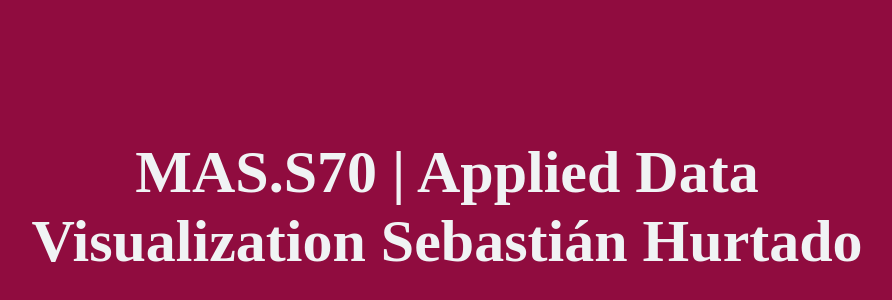
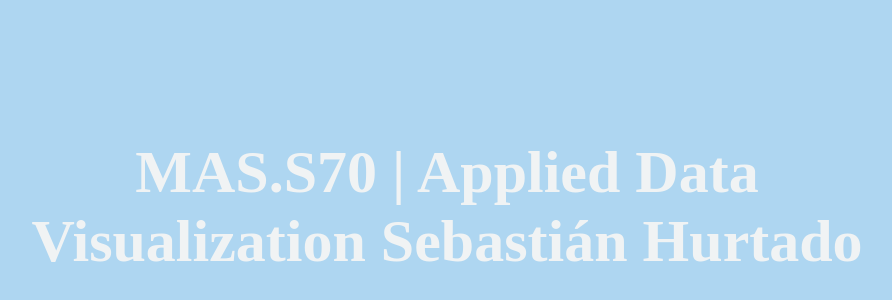
Before and after one commit to sebastianhurtado/datavizproject, a plain HTML site: page index.html in a window 1280 px wide. Shown: the part 70-370 px from the top of the page, without its empty margins (193-1085 px from the left). Drawn offline with Linux system fonts and the light colour scheme.

Commit message:
Update index.html

```diff
--- a/index.html
+++ b/index.html
@@ -3,7 +3,7 @@
     <title> Sebastián Hurtado </title>
       <style>
         body {
-          background-color: #900C3F;
+          background-color: #AED6F1;
           text-align: center;
           padding: 200px;
         }
```
